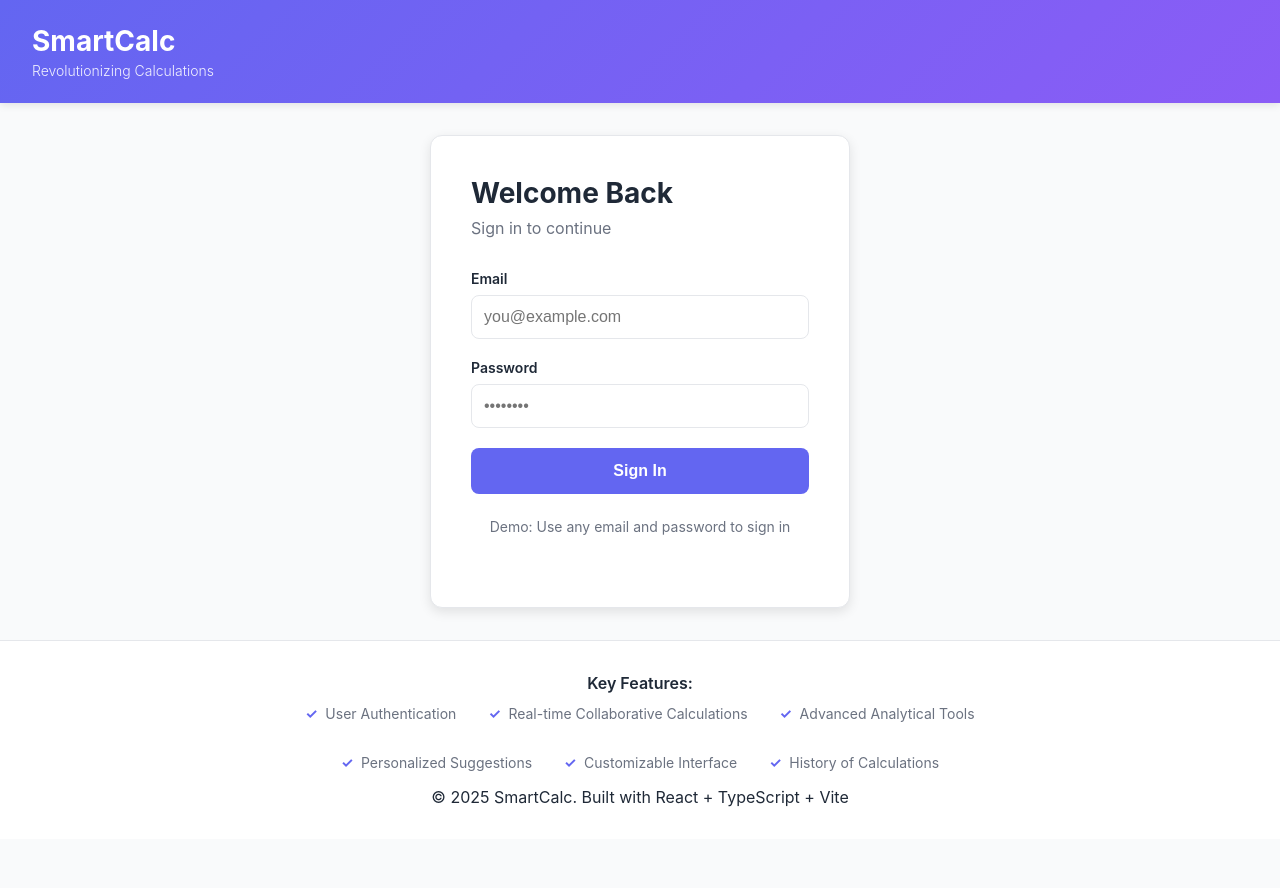
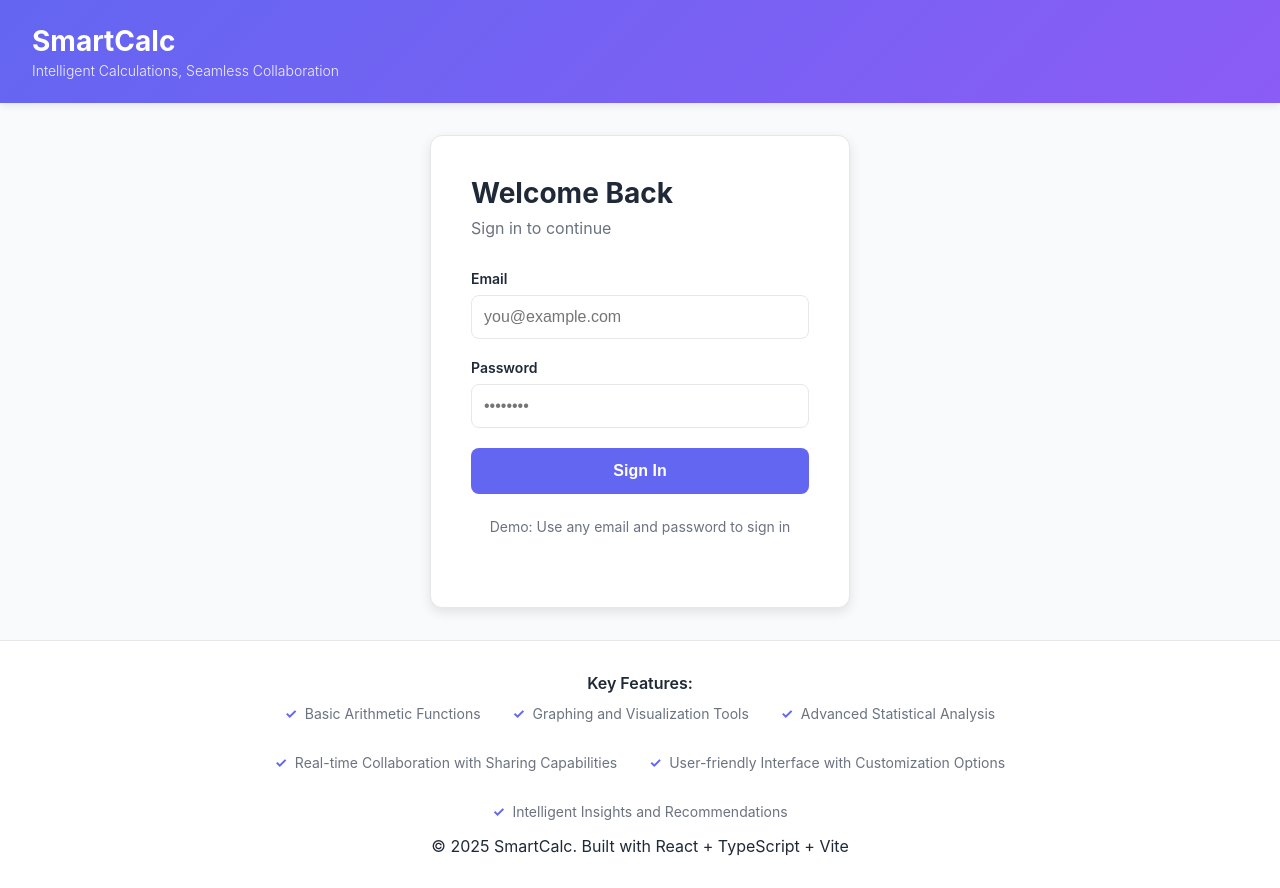
Before and after one commit to playworks93/smartcalc-landing-app, a React (Vite) app: page / in a window 1280 px wide. Before the commit the page ends 839 px from the top, so only its background shows below. Built offline with nearby package versions, Linux system fonts and the light colour scheme.

Commit message:
Add src/App.tsx

```diff
--- a/src/App.tsx
+++ b/src/App.tsx
@@ -1,11 +1,11 @@
 import { useState } from 'react'
 import Dashboard from './components/Dashboard'
 import Auth from './components/Auth'
-import AppLayout from './components/AppLayout'
-import Calculator from './components/Calculator'
-import UserAuth from './components/UserAuth'
-import CalculationHistory from './components/CalculationHistory'
-import SuggestionsPanel from './components/SuggestionsPanel'
+import CalculatorDisplay from './components/CalculatorDisplay'
+import NumericKeypad from './components/NumericKeypad'
+import GraphingArea from './components/GraphingArea'
+import HistoryPanel from './components/HistoryPanel'
+import CollaborationModal from './components/CollaborationModal'
 
 function App() {
   const [isAuthenticated, setIsAuthenticated] = useState(false)
@@ -23,7 +23,7 @@ function App() {
       <header className="app-header">
         <div className="header-content">
           <h1>SmartCalc</h1>
-          <p className="tagline">Revolutionizing Calculations</p>
+          <p className="tagline">Intelligent Calculations, Seamless Collaboration</p>
         </div>
         {isAuthenticated && (
           <button onClick={handleLogout} className="btn-logout">
@@ -44,12 +44,12 @@ function App() {
         <div className="features">
           <h3>Key Features:</h3>
           <ul>
-          <li>User Authentication</li>
-          <li>Real-time Collaborative Calculations</li>
-          <li>Advanced Analytical Tools</li>
-          <li>Personalized Suggestions</li>
-          <li>Customizable Interface</li>
-          <li>History of Calculations</li>
+          <li>Basic Arithmetic Functions</li>
+          <li>Graphing and Visualization Tools</li>
+          <li>Advanced Statistical Analysis</li>
+          <li>Real-time Collaboration with Sharing Capabilities</li>
+          <li>User-friendly Interface with Customization Options</li>
+          <li>Intelligent Insights and Recommendations</li>
           </ul>
         </div>
         <p>&copy; 2025 SmartCalc. Built with React + TypeScript + Vite</p>
```
